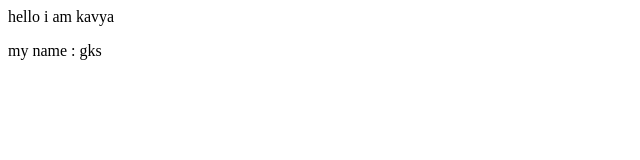
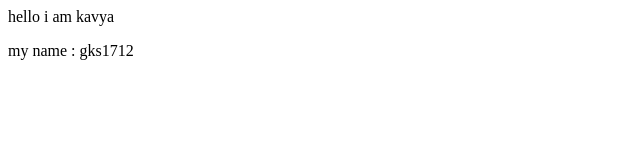
Before and after one commit to kavyasree717/demoofgit, a plain HTML site: page index.html in a window 1280 px wide. Shown: the full height of the page, 0-640 px from the left. Drawn offline with Linux system fonts and the light colour scheme.

Commit message:
all done

```diff
--- a/index.html
+++ b/index.html
@@ -1,2 +1,2 @@
 <p>hello i am kavya</p>
-<p>my name : gks</p>
+<p>my name : gks1712</p>
```
